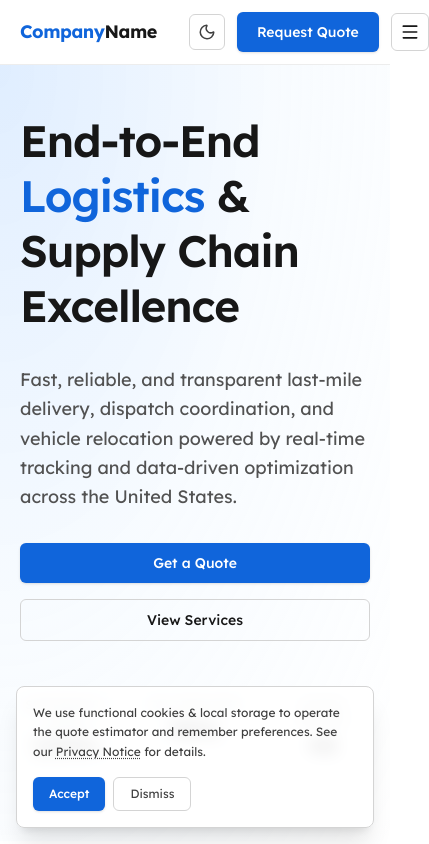
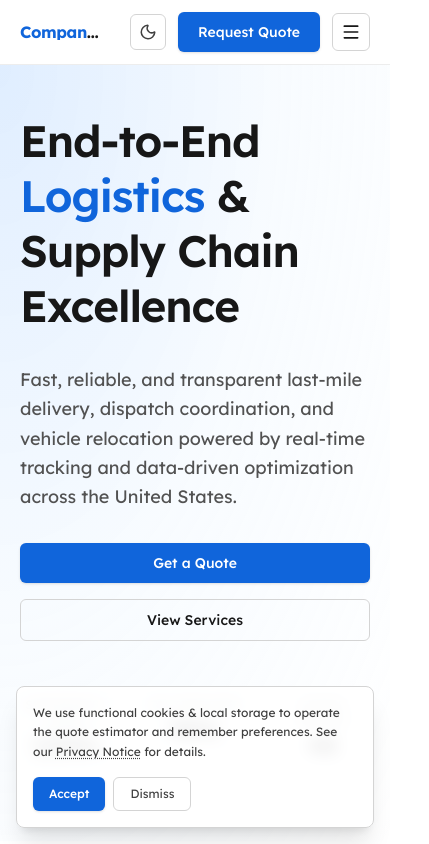
Before and after one commit to Mahenul-Haque-Chowdhury/Logistics, a Next.js app: page / in a window 390 px wide. Shown: the top 844 px of the page, 429 px wide, since content can reach past the window. Built offline with nearby package versions, Linux system fonts and the light colour scheme.

Commit message:
fix(ui): prevent mobile horizontal overflow and adjust navbar

```diff
--- a/src/app/layout.tsx
+++ b/src/app/layout.tsx
@@ -30,7 +30,7 @@ export default function RootLayout({
 }>) {
   return (
     <html lang="en" suppressHydrationWarning>
-      <body className={`${geistSans.variable} ${geistMono.variable} ${lexend.variable} font-sans min-h-screen flex flex-col`}>
+  <body className={`${geistSans.variable} ${geistMono.variable} ${lexend.variable} font-sans min-h-screen flex flex-col overflow-x-hidden`}>
         <script suppressHydrationWarning dangerouslySetInnerHTML={{ __html: `
           (function(){
             if (typeof window === 'undefined') return;
--- a/src/components/layout/Navbar.tsx
+++ b/src/components/layout/Navbar.tsx
@@ -20,10 +20,10 @@ export function Navbar() {
 	function close() { setOpen(false); }
 	return (
 		<header className="w-full border-b border-neutral-200/70 dark:border-neutral-800/70 bg-white/80 dark:bg-neutral-950/70 backdrop-blur supports-[backdrop-filter]:bg-white/60 sticky top-0 z-40">
-			<div className="container h-16 flex items-center gap-4">
-				{/* Left: Logo */}
-				<div className="flex items-center">
-					<Link href="/" className="font-bold text-lg tracking-tight font-heading" onClick={close}>
+			<div className="container h-16 flex items-center gap-3 sm:gap-4 min-w-0 overflow-hidden">
+				{/* Left: Logo (responsive shrink) */}
+				<div className="flex items-center flex-shrink min-w-0 max-w-[50vw] xs:max-w-[42vw] sm:max-w-none">
+					<Link href="/" className="font-bold tracking-tight font-heading leading-none whitespace-nowrap text-[1.02rem] sm:text-lg md:text-xl truncate" onClick={close}>
 						<span className="text-brand-600">Company</span>Name
 					</Link>
 				</div>
@@ -42,9 +42,9 @@ export function Navbar() {
 					</nav>
 				</div>
 				{/* Right: Utilities */}
-				<div className="flex items-center gap-3">
+				<div className="flex items-center gap-3 flex-shrink-0">
 					<ThemeToggle />
-					<Link href="/quote" className="hidden sm:inline-flex btn-primary h-10 px-5 text-sm font-medium whitespace-nowrap leading-none" onClick={close}>Request Quote</Link>
+					<Link href="/quote" className="hidden md:inline-flex btn-primary h-10 px-5 text-sm font-medium whitespace-nowrap leading-none" onClick={close}>Request Quote</Link>
 					<button className="md:hidden inline-flex items-center justify-center p-2 rounded-md border border-neutral-300 dark:border-neutral-700" onClick={()=>setOpen(o=>!o)} aria-label="Toggle menu">
 						{open ? <X className="w-5 h-5" /> : <Menu className="w-5 h-5" />}
 					</button>
```
